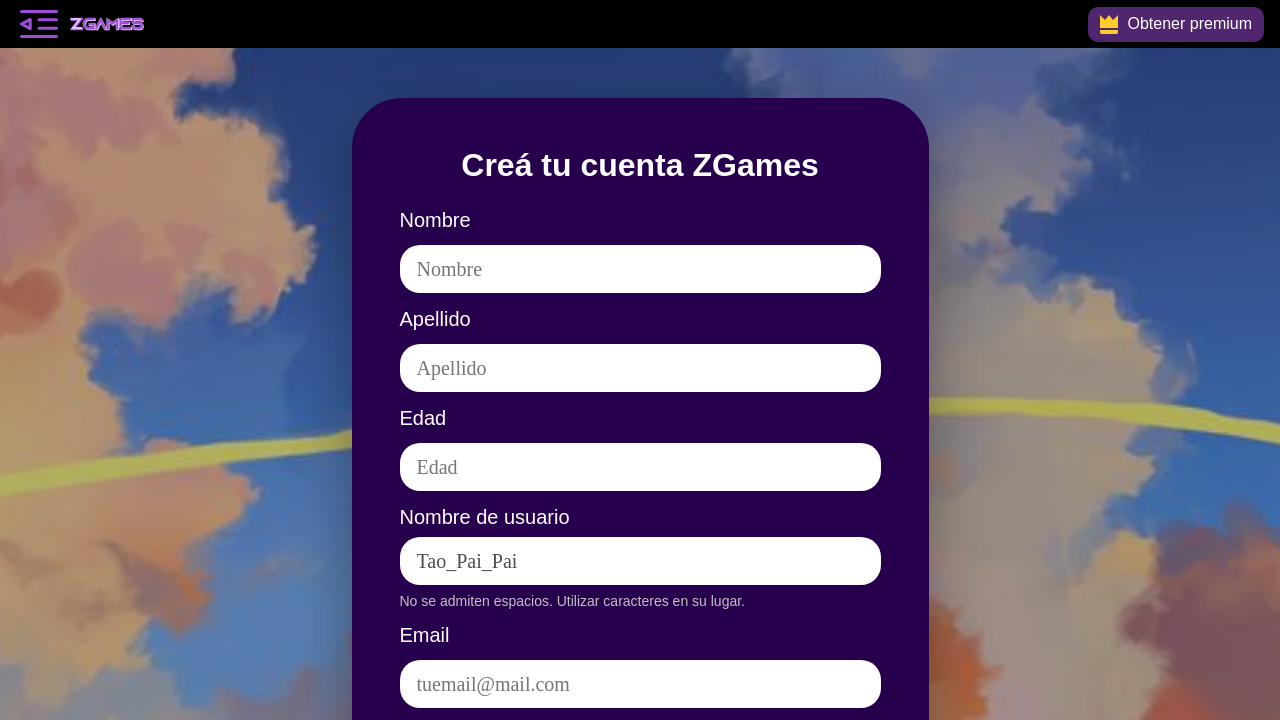
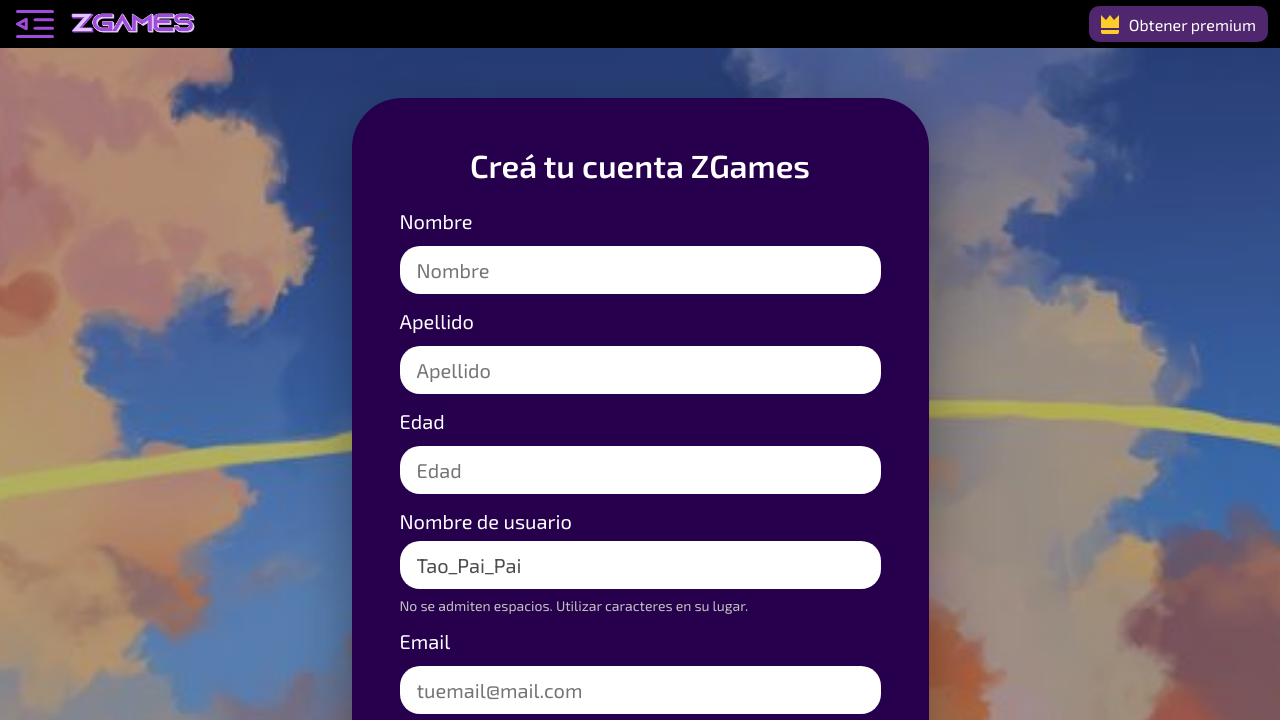
Before and after one commit to Juanca195/TPEInterfacesGrupo14, a plain HTML site: page InterfacesEntregable2/Html/Registro.html in a window 1280 px wide. Shown: the top 720 px of the page. Drawn offline with Linux system fonts and the light colour scheme.

Commit message:
modificaciones en la estructura e incorporacion de tipografia

```diff
--- a/InterfacesEntregable2/Css/Regsitro.css
+++ b/InterfacesEntregable2/Css/Regsitro.css
@@ -4,6 +4,7 @@
      --accent: #9f4cdb;
      --blue: #3030fb;
      --muted: #c1c1c1;
+     --font : 'Exo 2';
 }
 
 * {
@@ -14,10 +15,10 @@ body {
      margin: 0;
      background: #000;
      color: #fff;
-     font-family: 'Exo 2', sans-serif;
+     font-family: 'Exo 2';
 }
 
-.page {
+.register-page {
      width: 100%;
      min-height: 100vh;
      background:
@@ -29,26 +30,28 @@ body {
      }
 
 /*---------- Inicio de Header ----------*/
-.navbar {
+.topbar {
   width: 100%;
   height: 48px;
   background: #000;
   display: flex;
   align-items: center;
-     justify-content: space-between;
-     padding: 0 16px;
+  justify-content: center;
+
 }
 
-.Menu {
+
+.nav {
+  width: 100%;
+  margin: 12px;
   display: flex;
+  flex-direction: row;
   align-items: center;
-     gap: 8px;
+  justify-content: space-between;
+
 }
 
-.Menu img {
-     width: 90px;
-     height: 20px;
-}
+
 .content_nav_left {
   display: flex;
   align-items: center;
@@ -74,22 +77,23 @@ body {
     ;
 }
 
+
 .content_nav_right {
   display: flex;
   align-items: center;
   gap: 10px;
+  align-self: stretch;
   border-radius: 10px;
   background: rgba(159, 76, 219, 0.50);
   padding: 8px 12px;
   text-decoration: none;
-     color: #fff;
-     font-weight: 500;
+  color: inherit
 }
+
 
 .premium-icon {
   fill: #FFCD29;
 }
-
 /*---------- Fin Header ----------*/
 
 /*     Registro    */
@@ -100,6 +104,7 @@ body {
      background: #26004D;
      border-radius: 50px;
      box-shadow: 0 20px 60px rgba(0, 0, 0, 0.35);
+
 }
 
 h1 {
@@ -124,6 +129,7 @@ h1 {
 
 .field {
      gap: 13px;
+     font-family:inherit;
      font-size: 20px;
      font-weight: 500;
 }
--- a/InterfacesEntregable2/Html/Registro.html
+++ b/InterfacesEntregable2/Html/Registro.html
@@ -1,14 +1,20 @@
 <!DOCTYPE html>
 <html lang="es">
+
 <head>
     <meta charset="UTF-8">
     <meta name="viewport" content="width=device-width, initial-scale=1.0">
     <title>Registro | ZGames</title>
     <link rel="stylesheet" href="../Css/Regsitro.css">
+    <link rel="preconnect" href="https://fonts.googleapis.com">
+    <link rel="preconnect" href="https://fonts.gstatic.com" crossorigin>
+    <link href="https://fonts.googleapis.com/css2?family=Exo+2:wght@400;600;700&display=swap" rel="stylesheet">
 </head>
+
 <body>
-    <div class="page">
-        <header class="navbar">
+    <div class="register-page">
+        <header class="topbar">
+            <nav class="nav" arial-label="Navegacion principal">
                 <div class="content_nav_left">
                     <button class="btn-burger" type="button" aria-label="Abrir menú hamburguesa">
                         <svg xmlns="http://www.w3.org/2000/svg" width="38" height="28" viewBox="0 0 38 28" fill="none">
@@ -20,27 +26,33 @@
                                 stroke-linejoin="round" />
                             <path d="M1.5 26.5H36.4992" stroke="#9F4CDB" stroke-width="3" stroke-linecap="round"
                                 stroke-linejoin="round" />
-                    <path d="M10.2498 9.37109L1.5 14.0007L10.2498 18.6304V9.37109Z" stroke="#9F4CDB" stroke-width="3"
-                        stroke-linejoin="round" />
+                            <path d="M10.2498 9.37109L1.5 14.0007L10.2498 18.6304V9.37109Z" stroke="#9F4CDB"
+                                stroke-width="3" stroke-linejoin="round" />
                         </svg>
                     </button>
-                <a class="Menu" href="#" aria-label="ZGames">
-                    <img src="../Img/game_png_1.png" alt="ZGames">
+
+                    <a href="../Html/Login.html">
+                        <img src="../Img/game_png_1.png" alt="ZGames logo" width="150" height="30" />
                     </a>
                 </div>
 
                 <a href="" class="content_nav_right" aria-label="Ir a la sección de mis juegos">
-                <svg class="premium-icon" xmlns="http://www.w3.org/2000/svg" width="18" height="19" viewBox="0 0 18 19"
-                    fill="none">
-                <path d="M18 0L13 5L9 0L5 5L0 0V13H18V0ZM2 19H16C16.5304 19 17.0391 18.7893 17.4142 18.4142C17.7893 18.0391 18 17.5304 18 17V15H0V17C0 17.5304 0.210714 18.0391 0.585786 18.4142C0.960859 18.7893 1.46957 19 2 19Z"
+                    <svg class="premium-icon" xmlns="http://www.w3.org/2000/svg" width="18" height="19"
+                        viewBox="0 0 18 19" fill="none">
+                        <path
+                            d="M18 0L13 5L9 0L5 5L0 0V13H18V0ZM2 19H16C16.5304 19 17.0391 18.7893 17.4142 18.4142C17.7893 18.0391 18 17.5304 18 17V15H0V17C0 17.5304 0.210714 18.0391 0.585786 18.4142C0.960859 18.7893 1.46957 19 2 19Z"
                             fill="#FFCD29" />
                     </svg>
                     Obtener premium
                 </a>
 
+            </nav>
+
         </header>
 
         <main class="register-card">
+            <section>
+
                 <h1>Creá tu cuenta ZGames</h1>
                 <form class="register-form">
                     <div class="field">
@@ -91,21 +103,42 @@
                 </form>
                 <div class="separator"></div>
                 <div class="social-buttons">
-                <a class="social-button facebook" href="#"><span class="social-icon"><img src="../Img/Social Icons.png" alt=""></span>Continuar con Facebook</a>
-                <a class="social-button google" href="#"><span class="google-icon"><img src="../Img/Social icon.png" alt=""></span>Continuar con Google</a>
+                    <a class="social-button facebook" href="#"><span class="social-icon"><img
+                                src="../Img/Social Icons.png" alt=""></span>Continuar con Facebook</a>
+                    <a class="social-button google" href="#"><span class="google-icon"><img src="../Img/Social icon.png"
+                                alt=""></span>Continuar con Google</a>
                 </div>
+            </section>
         </main>
 
         <footer class="footer">
             <div class="footer-columns">
-                <section><h2>Soporte</h2><p>Suscribirse<br>Centro de ayuda<br>Informar un problema<br>Politicas de seguridad<br>Preguntas frecuentes<br>Terminos de servicio<br>Estado del servicios</p></section>
-                <section><h2>Legal y Politicas</h2><p>Terminos y condiciones<br>Politicas de privacidad<br>Politicas de Cookies<br>Aviso legal<br>Accesibilidad</p></section>
-                <section><h2>Categorias</h2><p>Acción<br>Aventura<br>Cartas<br>Estrategia<br>Deportes</p></section>
-                <section><h2>Sobre nosotros</h2><p>Quienes somos<br>Contactanos<br>Colaborá con nosotros<br>Blog</p></section>
-                <section><h2>Desarrolladores</h2><p>Nahuel Alberto<br>Juan Carlos Rojas Ortiz</p></section>
+                <section>
+                    <h2>Soporte</h2>
+                    <p>Suscribirse<br>Centro de ayuda<br>Informar un problema<br>Politicas de seguridad<br>Preguntas
+                        frecuentes<br>Terminos de servicio<br>Estado del servicios</p>
+                </section>
+                <section>
+                    <h2>Legal y Politicas</h2>
+                    <p>Terminos y condiciones<br>Politicas de privacidad<br>Politicas de Cookies<br>Aviso
+                        legal<br>Accesibilidad</p>
+                </section>
+                <section>
+                    <h2>Categorias</h2>
+                    <p>Acción<br>Aventura<br>Cartas<br>Estrategia<br>Deportes</p>
+                </section>
+                <section>
+                    <h2>Sobre nosotros</h2>
+                    <p>Quienes somos<br>Contactanos<br>Colaborá con nosotros<br>Blog</p>
+                </section>
+                <section>
+                    <h2>Desarrolladores</h2>
+                    <p>Nahuel Alberto<br>Juan Carlos Rojas Ortiz</p>
+                </section>
             </div>
             <div class="footer-bottom">
-                <p class="tagline">La plataforma de gaming<br>mas completa, enfocado en<br>tus gustos. Juega y conecta<br>con miles de jugadores.</p>
+                <p class="tagline">La plataforma de gaming<br>mas completa, enfocado en<br>tus gustos. Juega y
+                    conecta<br>con miles de jugadores.</p>
                 <img class="footer-image" src="../Img/game_png_1.png" alt="ZGames">
                 <div class="social-area">
                     <h2>Redes Sociales</h2>
@@ -121,4 +154,5 @@
         </footer>
     </div>
 </body>
+
 </html>
```
Also changed, not shown: InterfacesEntregable2/Html/Login.html (+5 -2 lines). Lines whose indentation alone changed are shown as unchanged.
